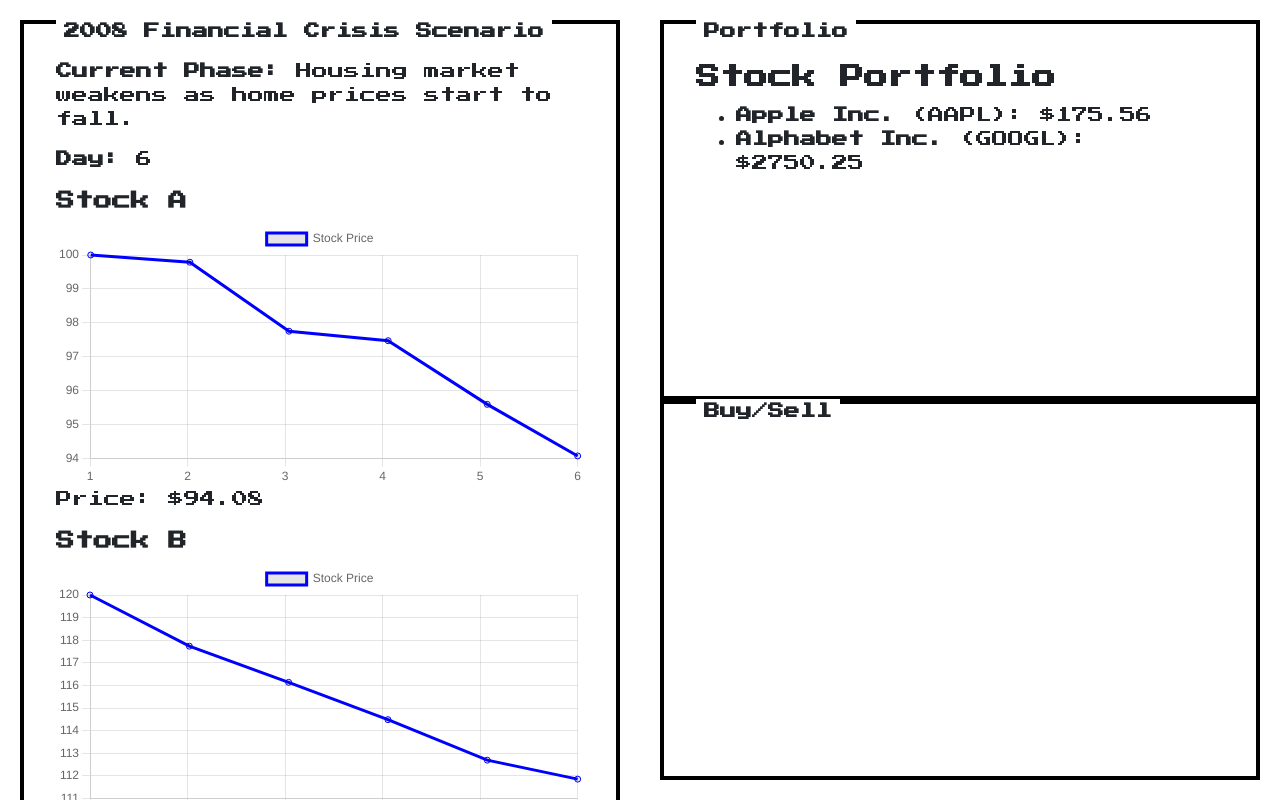
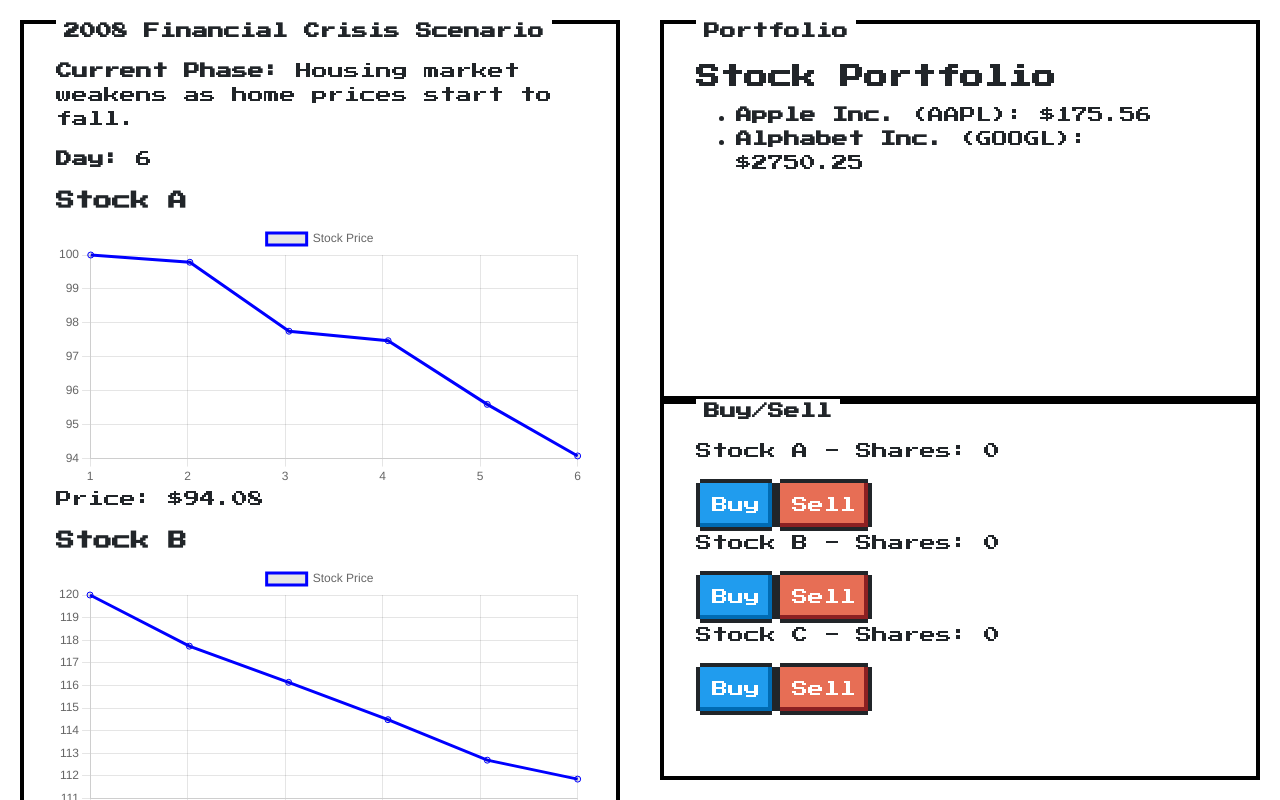
Before and after one commit to aditikilledar/StonksQuest, a React (Create React App) app in the folder my-stonks/: page /market-crash in a window 1280 px wide. Built offline with nearby package versions, Linux system fonts and the light colour scheme.

Commit message:
changes in buy/sell

```diff
--- a/my-stonks/src/components/home.tsx
+++ b/my-stonks/src/components/home.tsx
@@ -12,7 +12,7 @@ const Home: React.FC = () => {
 
   return (
     <div className="game-container">
-      <h2 className="game-title">Stock Market Simulator</h2>
+      <h2 className="game-title">StonkQuest</h2>
       <div className="button-container">
         <button className="game-button" onClick={() => navigate('/scenario-one')}>Scenario 1</button>
         <button className="game-button" onClick={() => navigate('/scenario-two')}>Scenario 2</button>
--- a/my-stonks/src/scenarios/ScenarioOne.tsx
+++ b/my-stonks/src/scenarios/ScenarioOne.tsx
@@ -56,6 +56,9 @@ const ScenarioOne: React.FC = () => {
 
     const stockSymbols = ["Stock A", "Stock B", "Stock C"];
 
+    const [buyCounts, setBuyCounts] = useState<number[]>(stockSymbols.map(() => 0));
+    const [sellCounts, setSellCounts] = useState<number[]>(stockSymbols.map(() => 0));
+
     const getCurrentMessage = () => {
         if (day < 50) return timelineMessages[0];
         if (day < 100) return timelineMessages[1];
@@ -102,6 +105,9 @@ const ScenarioOne: React.FC = () => {
                     : stock
                 )
             }));
+            setBuyCounts((prevCounts) =>
+                prevCounts.map((count, i) => i === index ? count + 1 : count)
+            );
         }
     };
 
@@ -116,6 +122,9 @@ const ScenarioOne: React.FC = () => {
                     : stock
                 )
             }));
+            setSellCounts((prevCounts) =>
+                prevCounts.map((count, i) => i === index ? count + 1 : count)
+            );
         }
     };
 
@@ -178,6 +187,22 @@ const ScenarioOne: React.FC = () => {
                 </div>
                 <div className="nes-container with-title" style={{ height: '50%' }}>
                     <h3 className='title'>Buy/Sell</h3>
+                    {
+                        stockSymbols.map((item, index) => (
+                            <div key={index} className="stock-control">
+                                <p>{item} - Shares: {portfolio.stocks[index].shares}</p>
+                                <button onClick={() => handleBuy(index)} className="nes-btn is-primary">
+                                    Buy
+                                </button>
+                                <button onClick={() => handleSell(index)} className="nes-btn is-error" disabled={portfolio.stocks[index].shares === 0}>
+                                    Sell
+                                </button>
+                            </div>
+                        ))
+                        // stockSymbols.map((item, index) => (
+                        //     <p key={index}>{item} </p>
+                        // ))
+                    }
                 </div>
 
             </div>
```
